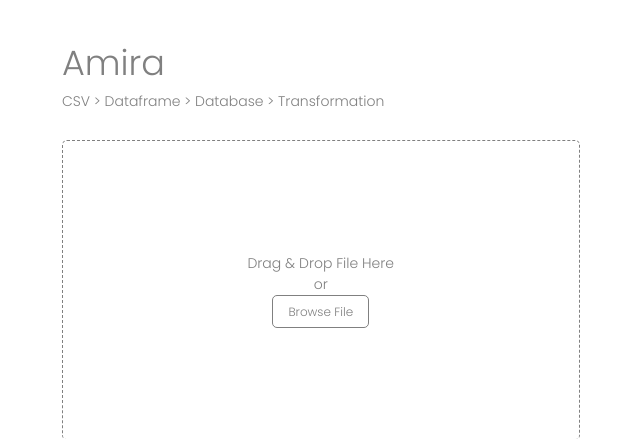
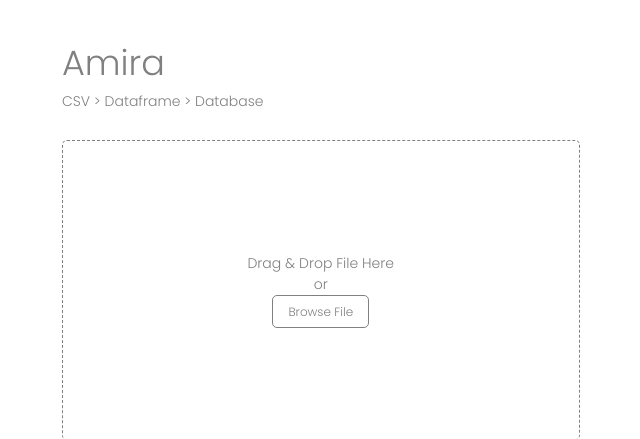
Before and after one commit to stephansemerad/amira, a Flask app: page / in a window 1280 px wide. Shown: the top 439 px of the page, without its empty margins (50-690 px from the left). Run offline with Flask 2, Linux system fonts and the light colour scheme; parts of the project's set-up code (start-up, migrations or seed data) failed here and were passed over; some libraries are stand-ins or nearby versions.

Commit message:
addding csv folder

```diff
--- a/templates/index.html
+++ b/templates/index.html
@@ -5,7 +5,7 @@
 <div id="app" class="container p-5">
     <div class="row mb-3">
         <h6 class="display-6">Amira</h6>
-        <p>CSV > Dataframe > Database > Transformation</p>
+        <p>CSV > Dataframe > Database</p>
     </div>
 
     <div v-show="msg" class="row">
```
Also changed, not shown: database.db, 1 other file.
